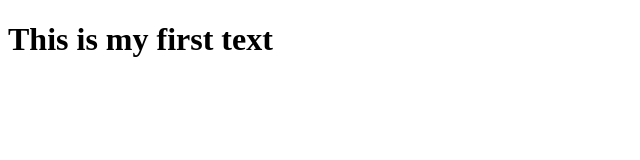
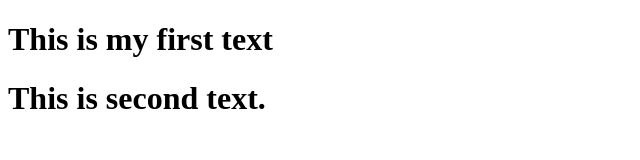
Before and after one commit to mredag/tutor1, a plain HTML site: page index.html in a window 1280 px wide. Shown: the whole page, without its empty margins (0-640 px from the left). Drawn offline with Linux system fonts and the light colour scheme.

Commit message:
I added second text

```diff
--- a/index.html
+++ b/index.html
@@ -8,5 +8,6 @@
 </head>
 <body>
     <h1>This is my first text</h1>
+    <h1>This is second text.</h1>
 </body>
 </html>
```
